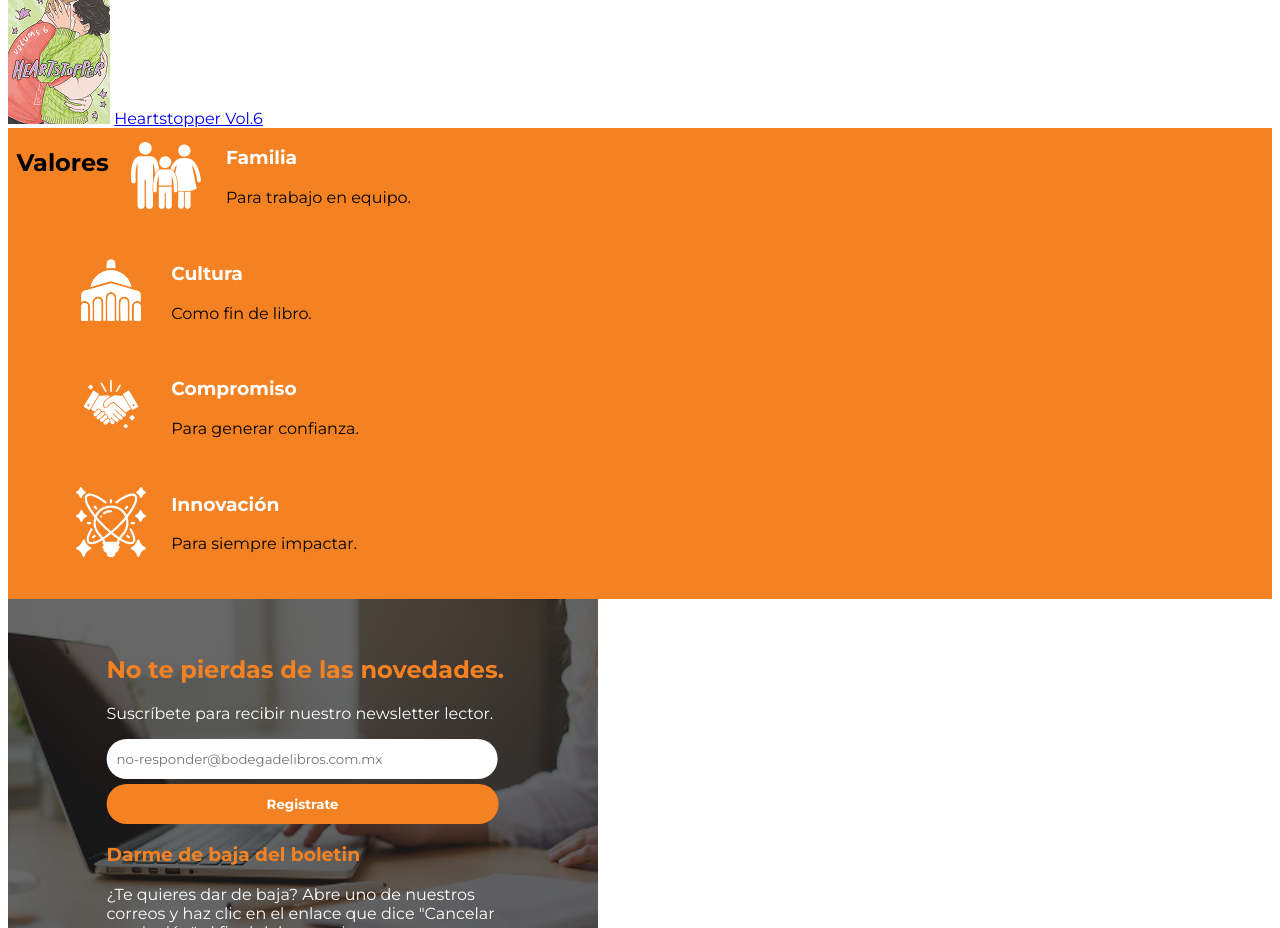
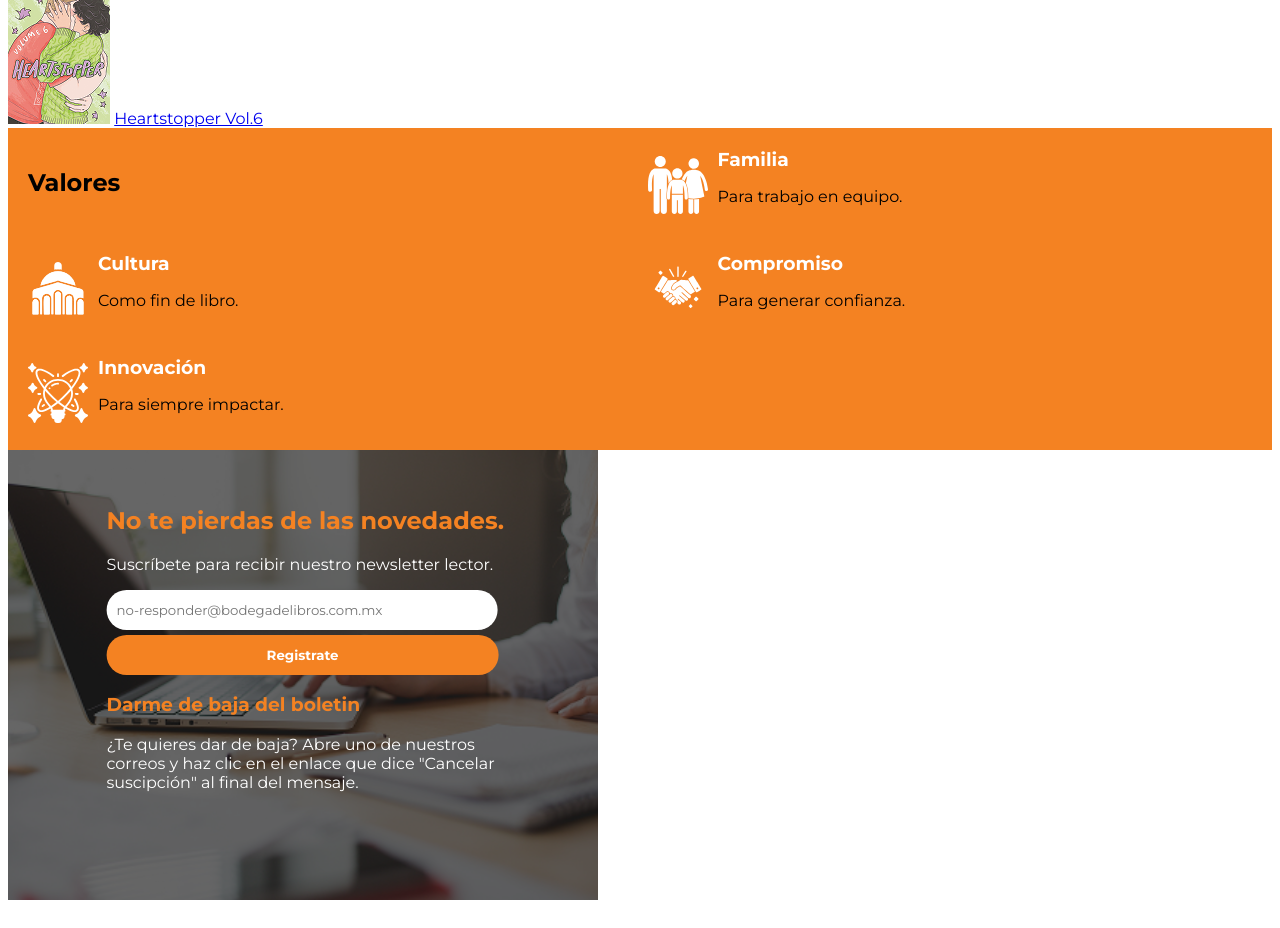
Before and after one commit to lauravital1430/bodega-de-libros, a plain HTML site: page index.html in a window 1280 px wide. Shown: the part 1720-2648 px from the top of the page. Drawn offline with Linux system fonts and the light colour scheme; a web font is replaced by a local one.

Commit message:
correcciones

```diff
--- a/estilos.css
+++ b/estilos.css
@@ -109,39 +109,36 @@ footer ul {
 
 #valores{
     width: 100%;
-    height: auto;
     background-color: var(--naranja);
-    margin: 0 auto;
-    display: flex;
-    flex-wrap: wrap;
-    justify-content: space-around;
-    padding-bottom: 10px;
+    padding: 20px;
+    box-sizing: border-box;
+    display: grid;
+    grid-template-columns: 1fr 1fr;
+    gap: 30px 15px;
 }
 .titulo{
     width: 80%;
+    grid-column: 1 / 3;
     color: white;
     text-align: center;
-    align-items: center;
     margin: 0 auto;
     border-bottom: 3px solid white;
 }
 .valor{
-    width: 90%;
     display: flex;
     align-items: center;
     gap: 10px;
-    margin-bottom: 20px;
-
 }
 .valor img{
-    width: 70px;
-    margin: 5px;
+    width: 60px;
+    flex-shrink: 0;
 }
 .infoV{
-    margin-left: 10px;
+    margin: 0;
 }
 .infoV h3{
     color: white;
+    margin: 0;
 }
 #novedades{
     width: 100%;
```
